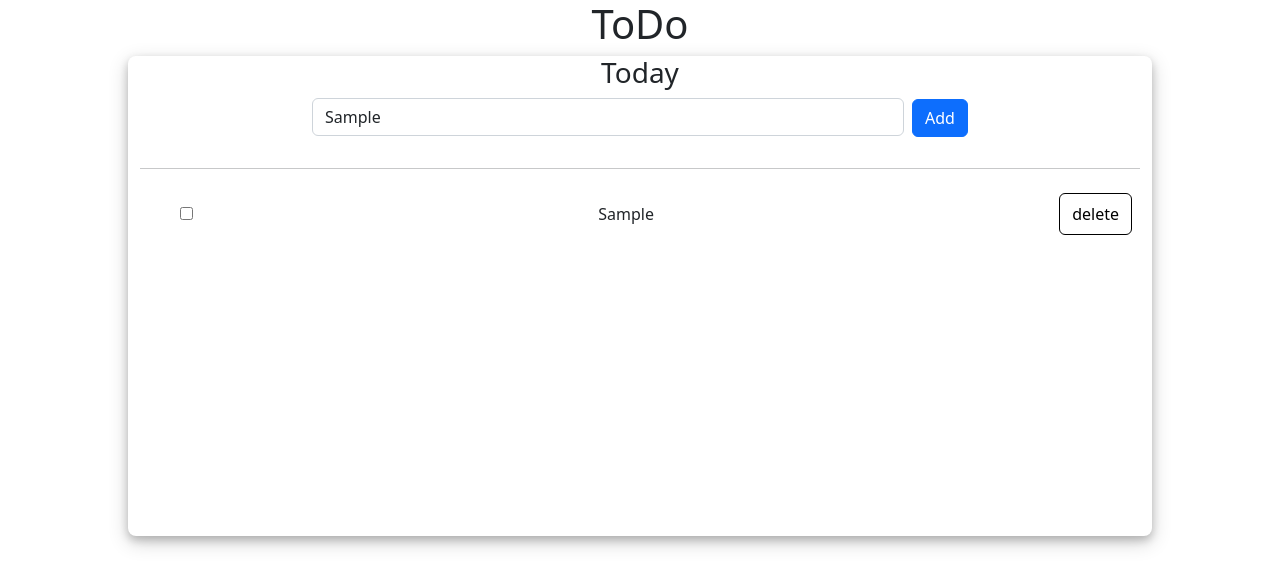
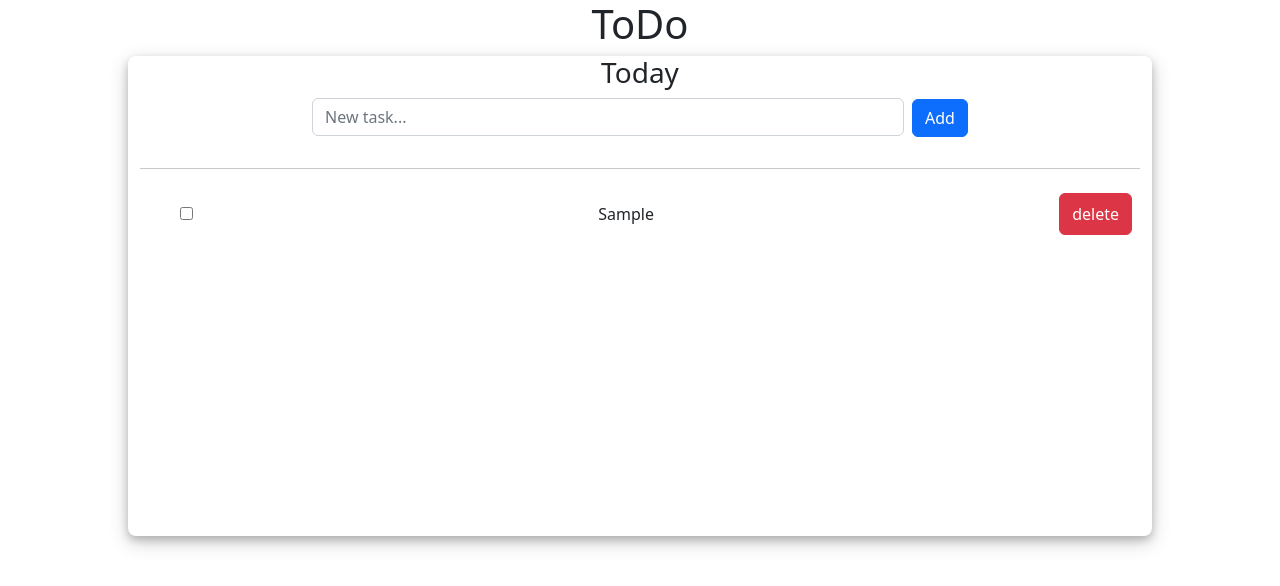
Before and after one commit to glunaa/todo, a React (Create React App) app: page / in a window 1280 px wide. Both pictures are taken after typing "Sample" into the empty fields and a click on the button "Add". Shown: the top 586 px of the page. Built offline with nearby package versions, Linux system fonts and the light colour scheme.

Commit message:
tsconfig

```diff
--- a/src/App.css
+++ b/src/App.css
@@ -26,14 +26,12 @@
 .deleteButton {
   float:right;
   padding:8px 12px;
-  border: 1px solid black;
   border-radius: 6px;
-  background: transparent;
   cursor: pointer;
   display: inline; /* Make sure the button is inline with the text */
 }
 
-.deleted .inputText {
+.checkbox .inputText {
   text-decoration: line-through;
 }
 .todo-item {
@@ -43,6 +41,6 @@
   padding: 8px;
 }
 
-.todo-item.deleted span {
+.todo-item.checkbox span {
   text-decoration: line-through;
 }
--- a/src/App.tsx
+++ b/src/App.tsx
@@ -3,6 +3,7 @@ import 'bootstrap/dist/css/bootstrap.min.css';
 import './App.css';
 import Header from './components/Header';
 import Container from './components/Container';
+
 const App :FC = () => {
   return (
     <div className="App">
--- a/src/components/TodoItem.tsx
+++ b/src/components/TodoItem.tsx
@@ -1,24 +1,39 @@
 import React from 'react';
 import { useState } from 'react';
+import { Button } from 'react-bootstrap';
 interface TodoItemProps {
   text: string;
+  isChecked: boolean; // Add the isChecked prop to the interface
+  onDelete: () => void;
 }
 const TodoItem: React.FC<TodoItemProps> = ({ text }) => {
-  const [isDeleted, setIsDeleted] = useState(false);
+  const [isChecked, setIsChecked] = useState(false);
 
-  const handleDelete = () => {
-    setIsDeleted(true);
+  const handleCheck = () => {
+    setIsChecked(!isChecked);
+  };
+  const deleteTodo = (button: HTMLButtonElement) => {
+    const li = button.parentElement as HTMLLIElement;
+    li.remove(); // This will remove the todo item from the DOM
+  }
+  const handleDelete = (button) => {
+    deleteTodo(button);
   };
 
   return (
-    <div className={`todo-item ${isDeleted ? 'deleted' : ''}`}>
-      <input className="checkbox" type="checkbox"></input>
+    <div className={`todo-item ${isChecked ? 'checked' : ''} `}>
+      <input
+        className="checkbox"
+        type="checkbox"
+        checked={isChecked}
+        onChange={handleCheck}
+      ></input>
       <span>
         <li>{text}</li>
       </span>
-      <button className="deleteButton" onClick={handleDelete}>
+      <Button variant="danger" className="deleteButton" onClick={handleDelete}>
         delete
-      </button>
+      </Button>
     </div>
   );
 };
--- a/src/components/TodoList.tsx
+++ b/src/components/TodoList.tsx
@@ -1,39 +1,46 @@
 import React, { useState } from 'react';
 import { InputGroup, Form, Button } from 'react-bootstrap';
-import TodoItem from './TodoItem'; // Import the TodoItem component
+import TodoItem from './TodoItem';
+
 const TodoList = () => {
+  const [todo, setTodo] = useState('');
+  const [list, setList] = useState<{id: number; text: string; isChecked: boolean}[]>([]);
 
-    const [todo, addTodo] = useState<string>('');
-    const [list,addList] = useState<string[]>([]);
+  const handleAddTodo = (e) => {
+    e.preventDefault();
+    if (todo.trim() !== '') {
+      setList([...list, { id: Date.now(), text: todo, isChecked: false }]);
+      setTodo('');
+    }
+  };
 
-    function handleSubmit(e:React.FormEvent<HTMLFormElement>){//
-        e.preventDefault();
-        if(todo.trim() !== ''){
-          addList([...list,todo]);
-          addTodo('');
-        }
-
-    }
+  const handleDeleteTodo = (id) => {
+    setList(list.filter((item) => item.id !== id));
+  };
 
   return (
     <div>
-      <Form onSubmit={handleSubmit}>
+      <Form>
         <InputGroup className="mb-3 inputText">
           <Form.Control
-
             placeholder="New task..."
-            aria-label="New task..."
-            aria-describedby="basic-addon2"
-            onChange={(e) => addTodo(e.target.value)}
-
+            value={todo}
+            onChange={(e) => setTodo(e.target.value)}
           />
         </InputGroup>
-        <Button type="submit"variant="primary">Add</Button>
+        <Button type="button" variant="primary" onClick={(e) => handleAddTodo(e)}>
+          Add
+        </Button>
       </Form>
-      <hr/>
-      <ul className='listItems'>
-      {list.map((task, index) => (
-          <TodoItem key={index} text={task} />
+      <hr />
+      <ul className="listItems">
+        {list.map((task) => (
+          <TodoItem
+            key={task.id}
+            text={task.text}
+            isChecked={task.isChecked}
+            onDelete={() => handleDeleteTodo(task.id)}
+          />
         ))}
       </ul>
     </div>
--- a/tsconfig.json
+++ b/tsconfig.json
@@ -8,8 +8,9 @@
     ],
     "allowJs": true,
     "skipLibCheck": true,
-    "esModuleInterop": true,
     "allowSyntheticDefaultImports": true,
+    "outDir": "./dist",
+    "rootDir": "./src",
     "strict": true,
     "forceConsistentCasingInFileNames": true,
     "noFallthroughCasesInSwitch": true,
@@ -18,6 +19,9 @@
     "resolveJsonModule": true,
     "isolatedModules": true,
     "noEmit": true,
+    "esModuleInterop": true,
+    "sourceMap": true,
+    "declaration": true,
     "jsx": "react-jsx"
   },
   "include": [
```
Also changed, not shown: src/MyApp.ts (+6 -16 lines).
